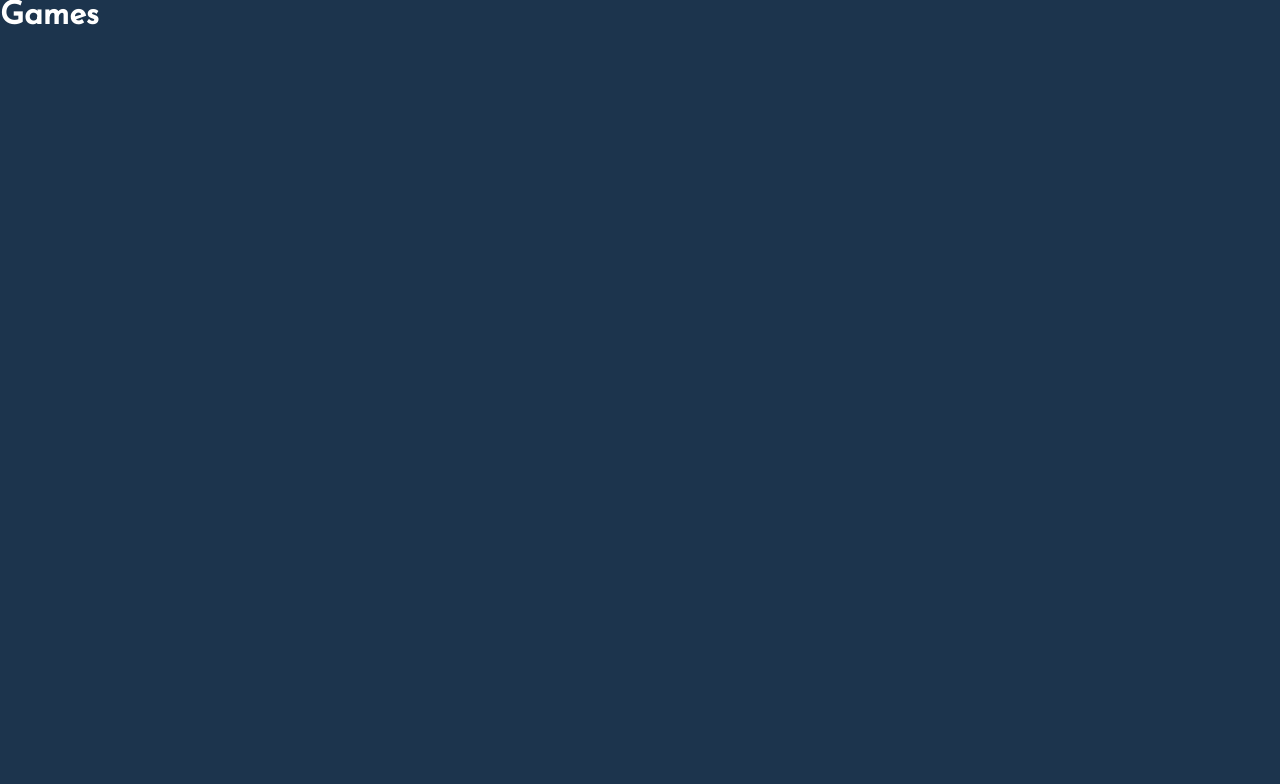
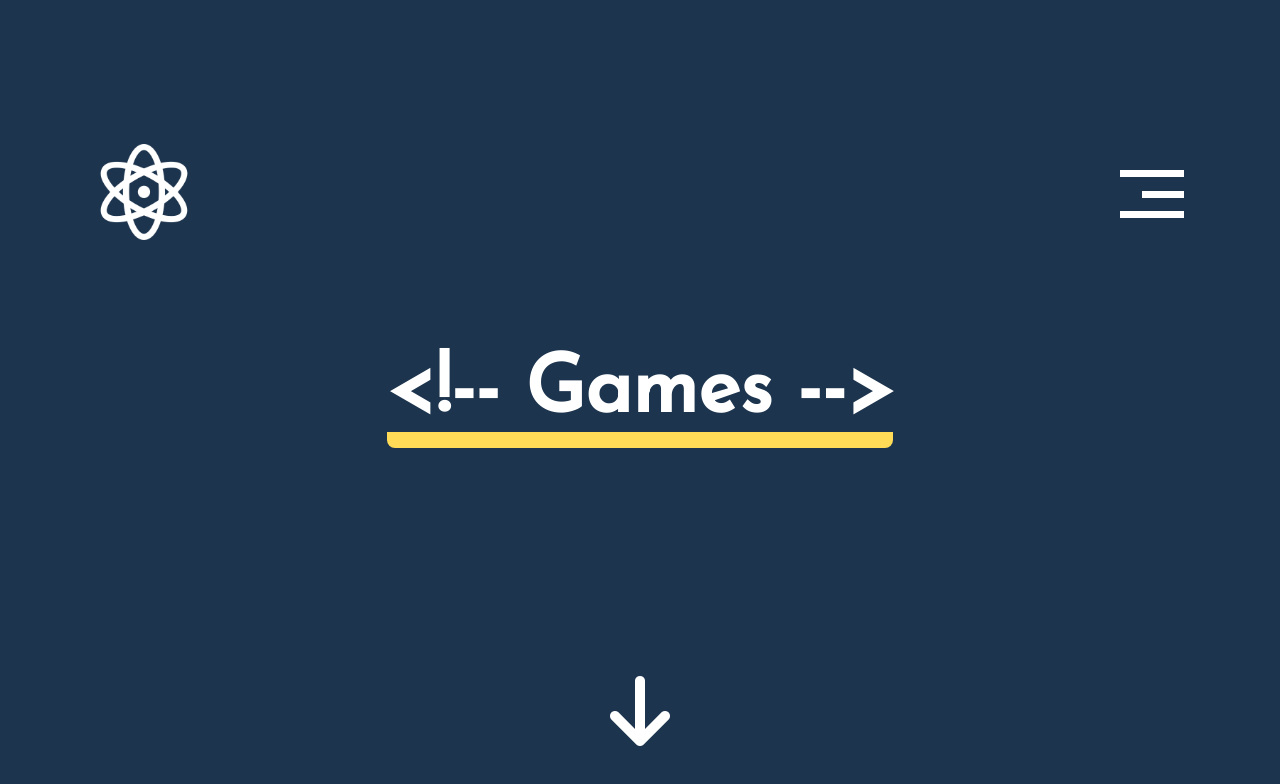
Before and after one commit to JeffleIncarnate/Dhruv-Website, a React (Vite) app: page /games in a window 1280 px wide. Shown: the top 784 px of the page. Built offline with nearby package versions, Linux system fonts and the light colour scheme.

Commit message:
Feature: All the pages have been added

```diff
--- a/index.html
+++ b/index.html
@@ -5,6 +5,10 @@
     <link rel="icon" type="image" href="/Logo_Light.png" />
     <meta name="viewport" content="width=device-width, initial-scale=1.0" />
     <title>Home | Dhruv Rayat</title>
+    <script
+      src="https://kit.fontawesome.com/866b8b01f2.js"
+      crossorigin="anonymous"
+    ></script>
   </head>
   <body>
     <div id="root"></div>
--- a/src/App.tsx
+++ b/src/App.tsx
@@ -2,13 +2,20 @@ import { Route, Routes } from "react-router-dom";
 
 // Layouts
 import HomePage from "./layouts/home";
+import ProjectsPage from "./layouts/projects";
+import GamesPage from "./layouts/games";
+import AboutPage from "./layouts/about";
+import ContactPage from "./layouts/contact";
 
 export default function App() {
   return (
     <>
       <Routes>
         <Route path="/" element={<HomePage />} />
-        <Route path="/games" element={<h1>Games</h1>} />
+        <Route path="/projects" element={<ProjectsPage />} />
+        <Route path="/games" element={<GamesPage />} />
+        <Route path="/about" element={<AboutPage />} />
+        <Route path="/contact" element={<ContactPage />} />
       </Routes>
     </>
   );
--- a/src/components/navbar/navbar.css
+++ b/src/components/navbar/navbar.css
@@ -6,7 +6,6 @@
   align-items: center;
   justify-content: space-between;
   padding: 0;
-  z-index: 2;
 }
 
 .DHR__NavBar-Logo {
@@ -28,6 +27,7 @@
   justify-content: space-between;
   flex-direction: column;
   cursor: pointer;
+  z-index: 2;
 }
 
 #DHR__NavBar-Bars_Top {
--- a/src/components/navbar/navbar.tsx
+++ b/src/components/navbar/navbar.tsx
@@ -11,9 +11,9 @@ export default function NavBar() {
   return (
     <>
       <nav className="DHR__NavBar">
-        <a href="/">
+        <Link to="/">
           <img className="DHR__NavBar-Logo" src={Logo} alt="Dhruv Rayat Logo" />
-        </a>
+        </Link>
 
         <div
           className="DHR__NavBar-Bars"
--- /dev/null
+++ b/src/components/splash/splashOthers/splashOthers.css
@@ -0,0 +1,45 @@
+.DHR__SplashOthers {
+  width: 100%;
+  height: 100vh;
+  display: flex;
+  align-items: center;
+  justify-content: center;
+}
+
+.DHR__SplashOthers > h1 {
+  font-size: 5rem;
+  border-bottom: 1rem solid var(--yellow);
+  border-radius: 0.5rem;
+}
+
+.DHR__SplashOthers-Arrow {
+  text-align: center;
+  position: absolute;
+  bottom: 3rem;
+}
+
+.fa-arrow-down {
+  font-size: 5rem;
+}
+
+.DHR__SplashOthers-Bounce {
+  -moz-animation: bounce 2s infinite;
+  -webkit-animation: bounce 2s infinite;
+  animation: bounce 2s infinite;
+}
+
+@keyframes bounce {
+  0%,
+  20%,
+  50%,
+  80%,
+  100% {
+    transform: translateY(0);
+  }
+  40% {
+    transform: translateY(-2rem);
+  }
+  60% {
+    transform: translateY(-1rem);
+  }
+}
--- /dev/null
+++ b/src/components/splash/splashOthers/splashOthers.tsx
@@ -0,0 +1,14 @@
+import "./splashOthers.css";
+
+export default function SplashOthers(props: any) {
+  return (
+    <div className="DHR__SplashOthers">
+      <h1>{`<!-- ${props.h1} -->`}</h1>
+      <div className="DHR__SplashOthers-Arrow DHR__SplashOthers-Bounce">
+        <strong>
+          <i className="fa fa-arrow-down"></i>
+        </strong>
+      </div>
+    </div>
+  );
+}
--- /dev/null
+++ b/src/layouts/about.tsx
@@ -0,0 +1,11 @@
+import NavBar from "../components/navbar/navbar";
+import SplashOthers from "../components/splash/splashOthers/splashOthers";
+
+export default function AboutPage() {
+  return (
+    <>
+      <NavBar />
+      <SplashOthers h1="About Me" />
+    </>
+  );
+}
--- /dev/null
+++ b/src/layouts/contact.tsx
@@ -0,0 +1,11 @@
+import NavBar from "../components/navbar/navbar";
+import SplashOthers from "../components/splash/splashOthers/splashOthers";
+
+export default function ContactPage() {
+  return (
+    <>
+      <NavBar />
+      <SplashOthers h1="Contact" />
+    </>
+  );
+}
--- /dev/null
+++ b/src/layouts/games.tsx
@@ -0,0 +1,11 @@
+import NavBar from "../components/navbar/navbar";
+import SplashOthers from "../components/splash/splashOthers/splashOthers";
+
+export default function GamesPage() {
+  return (
+    <>
+      <NavBar />
+      <SplashOthers h1="Games" />
+    </>
+  );
+}
--- /dev/null
+++ b/src/layouts/projects.tsx
@@ -0,0 +1,11 @@
+import NavBar from "../components/navbar/navbar";
+import SplashOthers from "../components/splash/splashOthers/splashOthers";
+
+export default function ProjectsPage() {
+  return (
+    <>
+      <NavBar />
+      <SplashOthers h1="Projects" p="Some of my best projects" />
+    </>
+  );
+}
```
